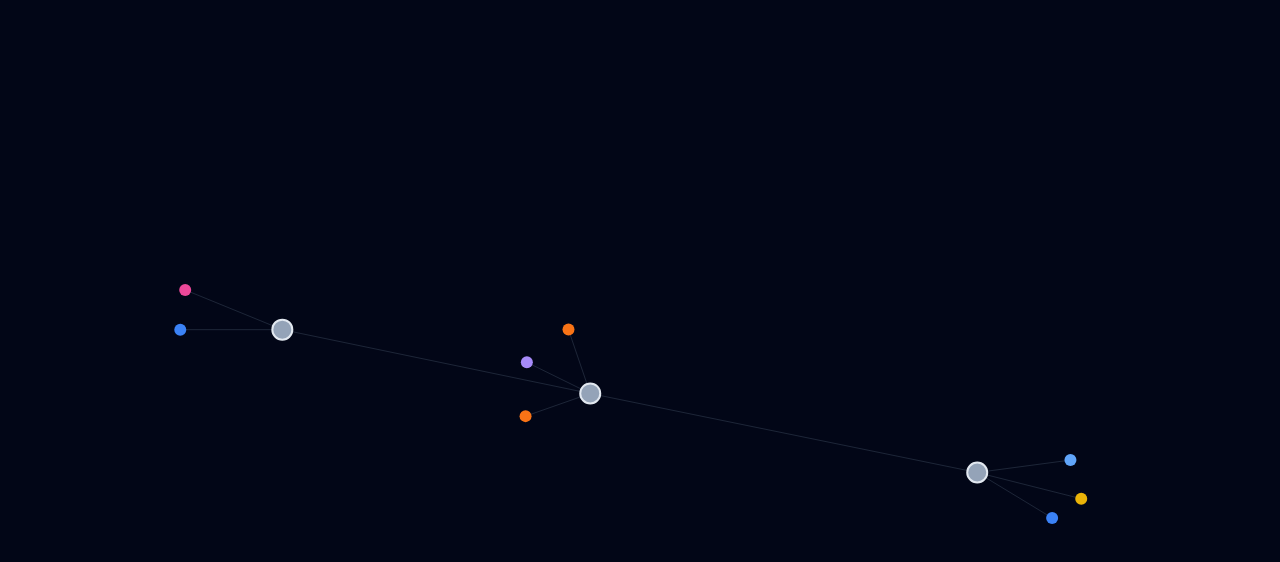
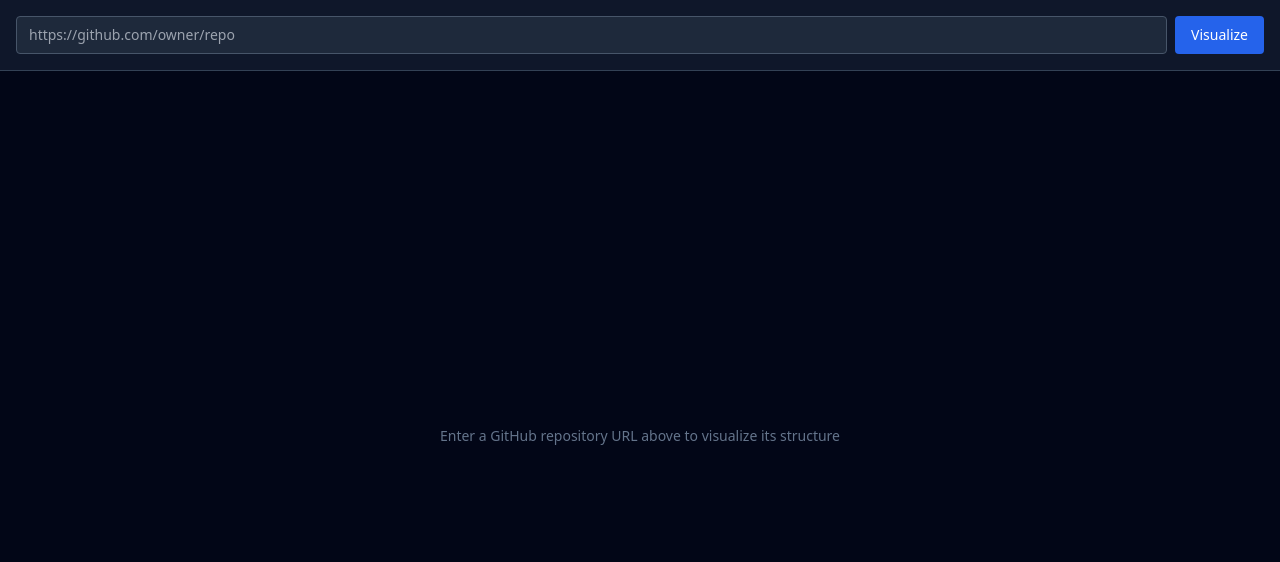
Before and after one commit to Vasmarkides0/CodeVisualise, a Next.js app: page / in a window 1280 px wide. Shown: the top 562 px of the page. Built offline with nearby package versions, Linux system fonts and the light colour scheme.

Commit message:
Phase 5 done

```diff
--- a/app/page.tsx
+++ b/app/page.tsx
@@ -1,48 +1,128 @@
 'use client'
 
+import { useState, useCallback, useRef } from 'react'
 import dynamic from 'next/dynamic'
-import type { GraphNode, GraphData } from '@/types'
+import { RepoInput } from '@/components/RepoInput'
+import { Sidebar } from '@/components/Sidebar'
+import type { GraphData, GraphNode } from '@/types'
 
 const ForceGraph = dynamic(
   () => import('@/components/ForceGraph').then(m => m.ForceGraph),
   { ssr: false }
 )
 
-const STUB: GraphData = {
-  nodes: [
-    { id: '__root__', name: '/', type: 'dir', extension: '', depth: 0, path: '' },
-    { id: 'src', name: 'src', type: 'dir', extension: '', depth: 1, path: 'src' },
-    { id: 'lib', name: 'lib', type: 'dir', extension: '', depth: 1, path: 'lib' },
-    { id: 'src/index.ts', name: 'index.ts', type: 'file', extension: 'ts', depth: 2, path: 'src/index.ts' },
-    { id: 'src/app.tsx', name: 'app.tsx', type: 'file', extension: 'tsx', depth: 2, path: 'src/app.tsx' },
-    { id: 'src/utils.js', name: 'utils.js', type: 'file', extension: 'js', depth: 2, path: 'src/utils.js' },
-    { id: 'lib/helpers.ts', name: 'helpers.ts', type: 'file', extension: 'ts', depth: 2, path: 'lib/helpers.ts' },
-    { id: 'lib/styles.css', name: 'styles.css', type: 'file', extension: 'css', depth: 2, path: 'lib/styles.css' },
-    { id: 'package.json', name: 'package.json', type: 'file', extension: 'json', depth: 1, path: 'package.json' },
-    { id: 'README.md', name: 'README.md', type: 'file', extension: 'md', depth: 1, path: 'README.md' },
-    { id: 'tsconfig.json', name: 'tsconfig.json', type: 'file', extension: 'json', depth: 1, path: 'tsconfig.json' },
-  ],
-  links: [
-    { source: '__root__', target: 'src' },
-    { source: '__root__', target: 'lib' },
-    { source: '__root__', target: 'package.json' },
-    { source: '__root__', target: 'README.md' },
-    { source: '__root__', target: 'tsconfig.json' },
-    { source: 'src', target: 'src/index.ts' },
-    { source: 'src', target: 'src/app.tsx' },
-    { source: 'src', target: 'src/utils.js' },
-    { source: 'lib', target: 'lib/helpers.ts' },
-    { source: 'lib', target: 'lib/styles.css' },
-  ],
-}
+const INTERESTING_EXTS = new Set(['ts', 'tsx', 'js', 'jsx', 'py'])
 
 export default function HomePage() {
+  const [graphData, setGraphData] = useState<GraphData | null>(null)
+  const [loading, setLoading] = useState(false)
+  const [selectedFile, setSelectedFile] = useState<GraphNode | null>(null)
+  const [explanation, setExplanation] = useState<string | null>(null)
+  const [explainLoading, setExplainLoading] = useState(false)
+
+  const cacheRef = useRef<Map<string, string>>(new Map())
+  const repoUrlRef = useRef('')
+
+  async function handleRepoSubmit(url: string) {
+    setLoading(true)
+    setGraphData(null)
+    setSelectedFile(null)
+    setExplanation(null)
+    repoUrlRef.current = url
+    cacheRef.current.clear()
+
+    try {
+      const res = await fetch(`/api/github?url=${encodeURIComponent(url)}`)
+      if (!res.ok) {
+        const { error } = await res.json()
+        throw new Error(error ?? 'Failed to fetch repo')
+      }
+      const data: GraphData = await res.json()
+      setGraphData(data)
+      preCacheFirstFiles(data, url)
+    } catch (err) {
+      alert(err instanceof Error ? err.message : 'Unknown error')
+    } finally {
+      setLoading(false)
+    }
+  }
+
+  function preCacheFirstFiles(data: GraphData, repoUrl: string) {
+    const targets = data.nodes
+      .filter(n => n.type === 'file' && n.depth <= 2 && INTERESTING_EXTS.has(n.extension))
+      .slice(0, 5)
+
+    targets.forEach(async node => {
+      try {
+        const contentRes = await fetch(
+          `/api/github?url=${encodeURIComponent(repoUrl)}&path=${encodeURIComponent(node.path)}`
+        )
+        const { content } = await contentRes.json()
+        const explainRes = await fetch('/api/explain', {
+          method: 'POST',
+          headers: { 'Content-Type': 'application/json' },
+          body: JSON.stringify({ content, filename: node.name }),
+        })
+        const { explanation } = await explainRes.json()
+        if (explanation) cacheRef.current.set(node.path, explanation)
+      } catch {
+        // silent — live fetch will handle it on click
+      }
+    })
+  }
+
+  const handleNodeClick = useCallback(async (node: GraphNode) => {
+    setSelectedFile(node)
+
+    const cached = cacheRef.current.get(node.path)
+    if (cached) {
+      setExplanation(cached)
+      setExplainLoading(false)
+      return
+    }
+
+    setExplainLoading(true)
+    setExplanation(null)
+
+    try {
+      const contentRes = await fetch(
+        `/api/github?url=${encodeURIComponent(repoUrlRef.current)}&path=${encodeURIComponent(node.path)}`
+      )
+      const { content } = await contentRes.json()
+
+      const explainRes = await fetch('/api/explain', {
+        method: 'POST',
+        headers: { 'Content-Type': 'application/json' },
+        body: JSON.stringify({ content, filename: node.name }),
+      })
+      const { explanation } = await explainRes.json()
+      cacheRef.current.set(node.path, explanation)
+      setExplanation(explanation)
+    } catch (err) {
+      setExplanation('Failed to load explanation.')
+    } finally {
+      setExplainLoading(false)
+    }
+  }, [])
+
   return (
-    <div className="w-screen h-screen bg-slate-950">
-      <ForceGraph
-        data={STUB}
-        onNodeClick={(node: GraphNode) => console.log('clicked:', node.path)}
-      />
+    <div className="flex flex-col h-screen bg-slate-950">
+      <RepoInput onSubmit={handleRepoSubmit} loading={loading} />
+      <div className="flex-1 relative overflow-hidden">
+        {graphData ? (
+          <ForceGraph data={graphData} onNodeClick={handleNodeClick} />
+        ) : (
+          <div className="flex items-center justify-center h-full text-slate-500 text-sm">
+            Enter a GitHub repository URL above to visualize its structure
+          </div>
+        )}
+        <Sidebar
+          filename={selectedFile?.name ?? null}
+          explanation={explanation}
+          loading={explainLoading}
+          onClose={() => { setSelectedFile(null); setExplanation(null) }}
+        />
+      </div>
     </div>
   )
 }
--- /dev/null
+++ b/components/RepoInput.tsx
@@ -0,0 +1,37 @@
+'use client'
+
+import { useState, FormEvent } from 'react'
+
+interface Props {
+  onSubmit: (url: string) => void
+  loading: boolean
+}
+
+export function RepoInput({ onSubmit, loading }: Props) {
+  const [value, setValue] = useState('')
+
+  function handleSubmit(e: FormEvent) {
+    e.preventDefault()
+    const trimmed = value.trim()
+    if (trimmed) onSubmit(trimmed)
+  }
+
+  return (
+    <form onSubmit={handleSubmit} className="flex gap-2 p-4 bg-slate-900 border-b border-slate-700">
+      <input
+        type="url"
+        value={value}
+        onChange={e => setValue(e.target.value)}
+        placeholder="https://github.com/owner/repo"
+        className="flex-1 bg-slate-800 text-slate-100 rounded px-3 py-2 text-sm border border-slate-600 focus:outline-none focus:border-blue-500"
+      />
+      <button
+        type="submit"
+        disabled={loading}
+        className="px-4 py-2 bg-blue-600 text-white rounded text-sm disabled:opacity-50 hover:bg-blue-700 transition-colors"
+      >
+        {loading ? 'Loading…' : 'Visualize'}
+      </button>
+    </form>
+  )
+}
--- /dev/null
+++ b/components/Sidebar.tsx
@@ -0,0 +1,34 @@
+'use client'
+
+interface Props {
+  filename: string | null
+  explanation: string | null
+  loading: boolean
+  onClose: () => void
+}
+
+export function Sidebar({ filename, explanation, loading, onClose }: Props) {
+  if (!filename) return null
+
+  return (
+    <div className="absolute right-0 top-0 h-full w-80 bg-slate-900 border-l border-slate-700 flex flex-col animate-slide-in z-10">
+      <div className="flex items-center justify-between p-4 border-b border-slate-700 gap-2">
+        <span className="text-sm font-mono text-blue-400 truncate">{filename}</span>
+        <button onClick={onClose} className="text-slate-400 hover:text-white shrink-0">✕</button>
+      </div>
+      <div className="flex-1 p-4 overflow-y-auto">
+        {loading ? (
+          <div className="animate-pulse space-y-2">
+            <div className="h-3 bg-slate-700 rounded w-full" />
+            <div className="h-3 bg-slate-700 rounded w-5/6" />
+            <div className="h-3 bg-slate-700 rounded w-4/6" />
+            <div className="h-3 bg-slate-700 rounded w-full" />
+            <div className="h-3 bg-slate-700 rounded w-3/6" />
+          </div>
+        ) : (
+          <p className="text-slate-300 text-sm leading-relaxed">{explanation}</p>
+        )}
+      </div>
+    </div>
+  )
+}
```
Also changed, not shown: 2 other files (tests, documents, lock files or other folders).
